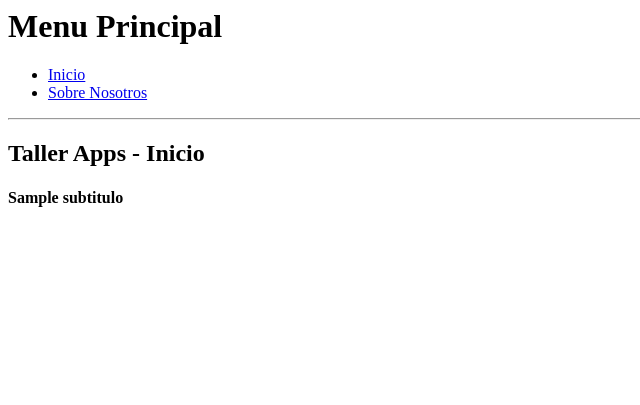
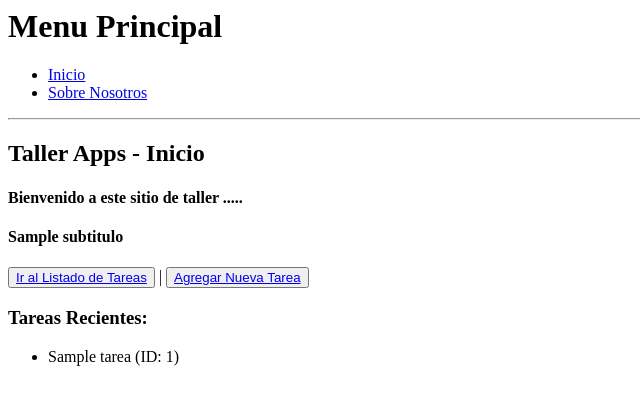
Before and after one commit to BimarUAB/TALLER4FLASK, a Python web app: template templates/index.html in a window 1280 px wide. Shown: the top 405 px of the page, without its empty margins (0-640 px from the left). Run offline with Jinja, Linux system fonts and the light colour scheme; the template is opened without the code that fills it: most values are stand-ins (such as "Sample title", 1, 10 or a date in 2020).

Commit message:
Update index.html
se actualizo el código

```diff
--- a/templates/index.html
+++ b/templates/index.html
@@ -3,6 +3,21 @@
 {% block contenido %}
 
     <h2>Taller Apps - Inicio</h2>
+    <h4>Bienvenido a este sitio de taller .....</h4>
     <h4>{{subtitulo}}</h4>
 
+<p>
+    <button><a href="{{ url_for('mostrar_tareas') }}">Ir al Listado de Tareas</a></button> |
+    <button><a href="{{ url_for('sobrenosotros') }}">Agregar Nueva Tarea</a></button>
+</p>
+
+<h3>Tareas Recientes:</h3>
+<ul>
+    {% for tarea in tareas %}
+        <li>{{ tarea.titulo }} (ID: {{ tarea.id }})</li>
+    {% else %}
+        <li>No hay tareas aún.</li>
+    {% endfor %}
+</ul>
+
 {% endblock %}
```
